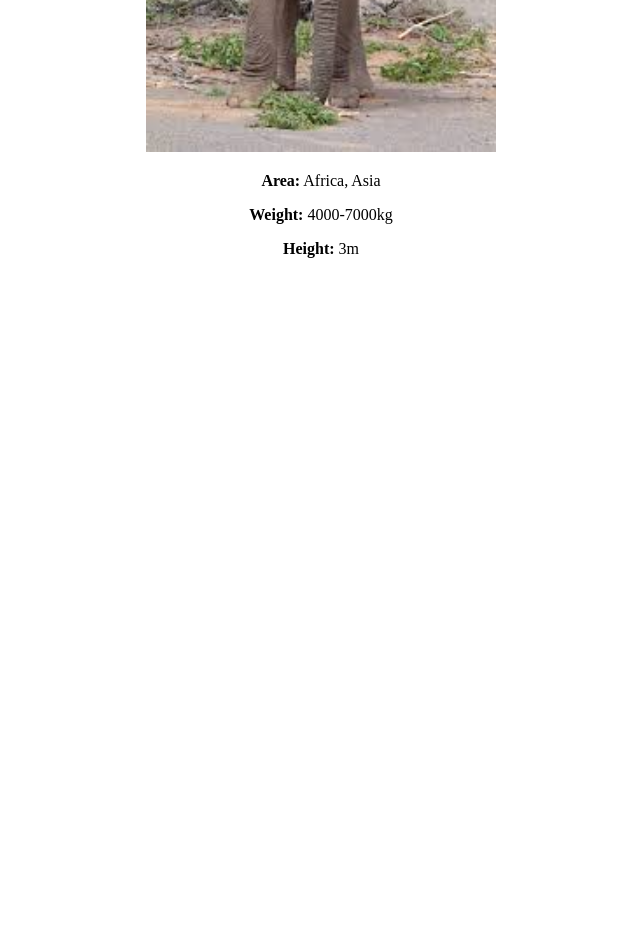
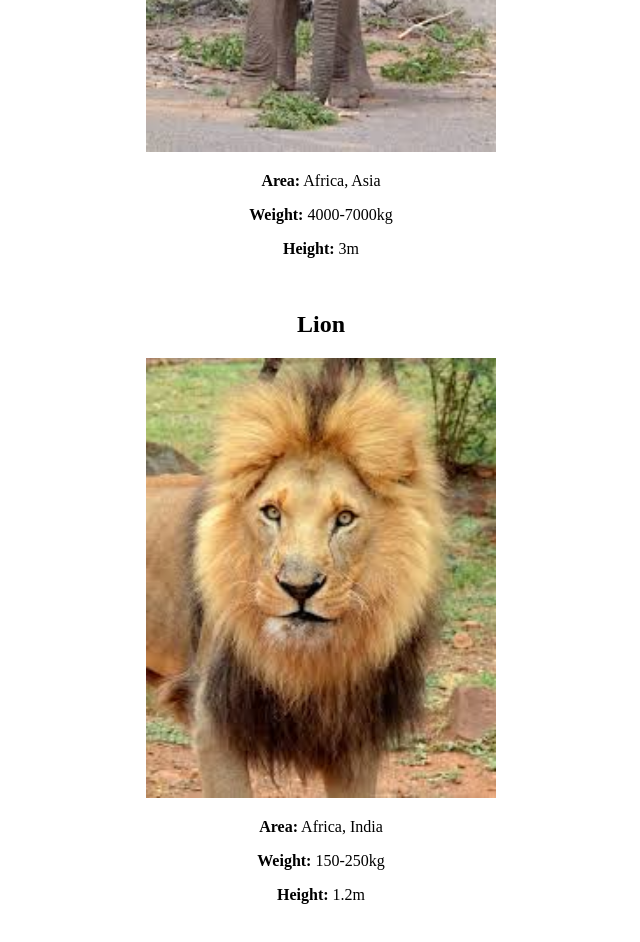
Before and after one commit to MeHail-02/6prakt, a plain HTML site: page index.html in a window 1280 px wide. Shown: the part 1121-2063 px from the top of the page, without its empty margins (319-959 px from the left). Before the commit the page ends 1421 px from the top, so only its background shows below. Drawn offline with Linux system fonts and the light colour scheme.

Commit message:
Added a new animal

```diff
--- a/index.html
+++ b/index.html
@@ -32,5 +32,13 @@
     <p><b>Height:</b> 3m</p>
     <br>
 
+<h2>Lion</h2>
+<img width=350px src="img/lion.jpg">
+<p><b>Area:</b> Africa, India</p>
+<p><b>Weight:</b> 150-250kg</p>
+<p><b>Height:</b> 1.2m</p>
+<br>
+
+
   </body>
 </html>
```
Also changed, not shown: img/lion.jpg (added).
